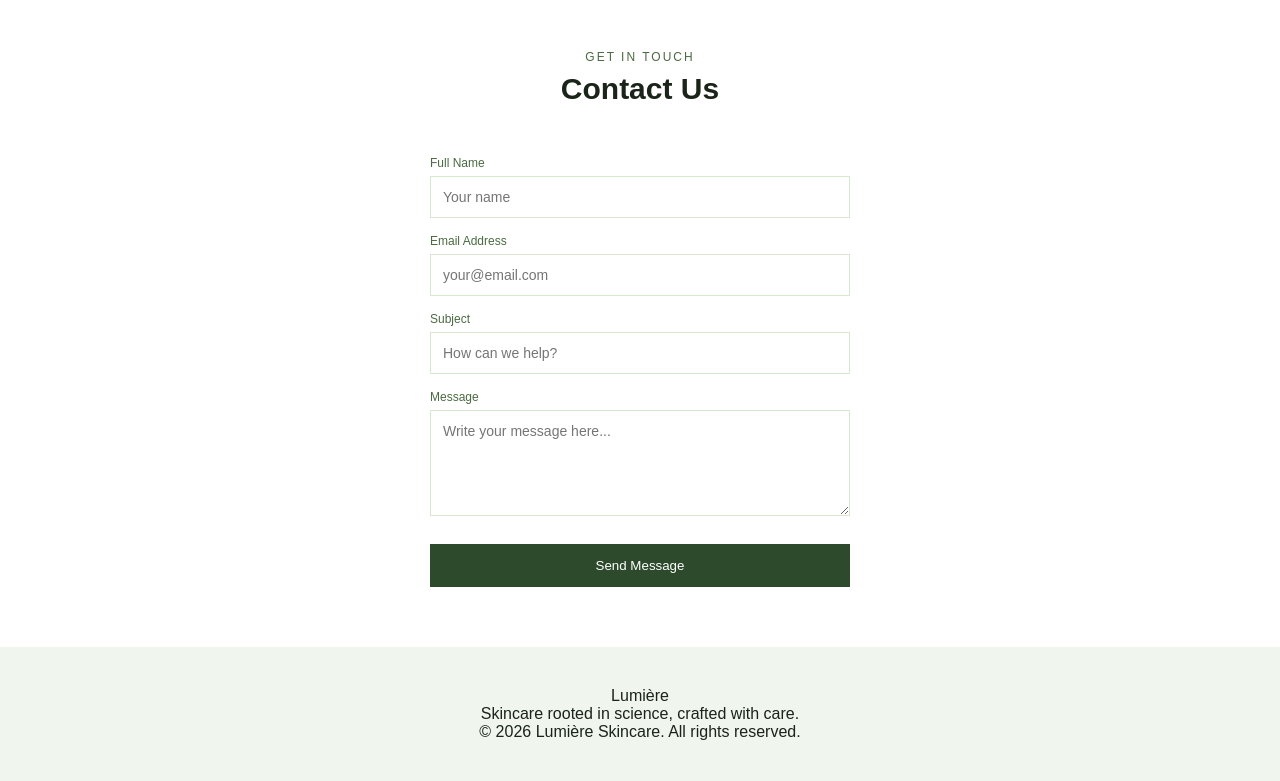
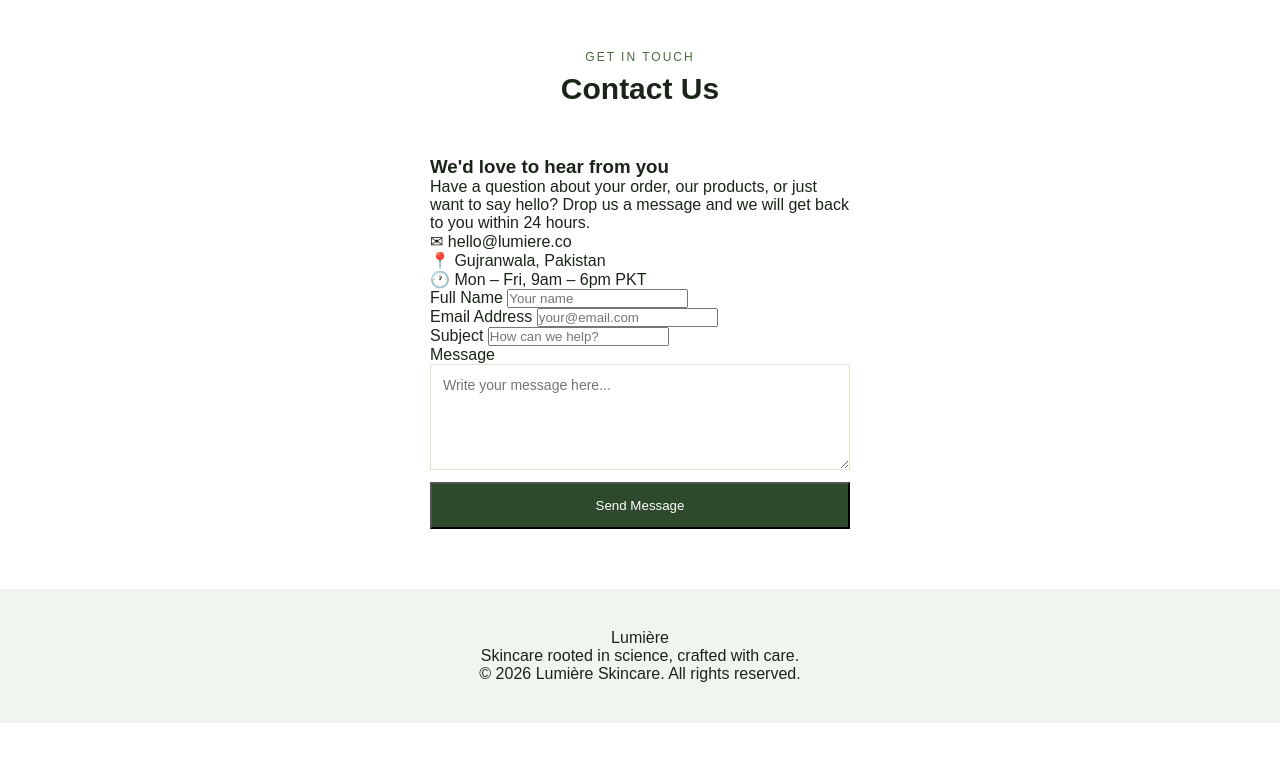
Before and after one commit to naziatareen788/lumiere_skincare, a Python web app: template templates/contact.html in a window 1280 px wide. Shown: the part 68-849 px from the top of the page. After the commit the page ends 791 px from the top, so only its background shows below. Run offline with Jinja, Linux system fonts and the light colour scheme; the template is opened without the code that fills it, so the values that code supplies are empty.

Commit message:
Completed about, FAQ, and contact pages with content updates

```diff
--- a/templates/contact.html
+++ b/templates/contact.html
@@ -4,28 +4,53 @@
 <section class="page-header">
     <p class="sec-label">Get In Touch</p>
     <h1 class="page-title">Contact Us</h1>
+    <div class="sec-line"></div>
 </section>
 
 <section class="contact-page">
-    <form id="contactForm">
-        <div class="auth-field">
+    <div class="contact-grid">
+
+        <div class="contact-info">
+            <h3 class="contact-heading">We'd love to hear from you</h3>
+            <p class="contact-para">Have a question about your order, our products, or just want to say hello? Drop us a message and we will get back to you within 24 hours.</p>
+
+            <div class="contact-details">
+                <div class="contact-item">
+                    <span class="contact-icon">✉</span>
+                    <span>hello@lumiere.co</span>
+                </div>
+                <div class="contact-item">
+                    <span class="contact-icon">📍</span>
+                    <span>Gujranwala, Pakistan</span>
+                </div>
+                <div class="contact-item">
+                    <span class="contact-icon">🕐</span>
+                    <span>Mon – Fri, 9am – 6pm PKT</span>
+                </div>
+            </div>
+        </div>
+
+        <div class="contact-form-box">
+            <div class="contact-field">
                 <label>Full Name</label>
-            <input type="text" name="name" placeholder="Your name">
+                <input type="text" placeholder="Your name">
             </div>
-        <div class="auth-field">
+            <div class="contact-field">
                 <label>Email Address</label>
-            <input type="email" name="email" placeholder="your@email.com">
+                <input type="email" placeholder="your@email.com">
             </div>
-        <div class="auth-field">
+            <div class="contact-field">
                 <label>Subject</label>
-            <input type="text" name="subject" placeholder="How can we help?">
+                <input type="text" placeholder="How can we help?">
             </div>
-        <div class="auth-field">
+            <div class="contact-field">
                 <label>Message</label>
-            <textarea name="message" rows="5" placeholder="Write your message here..."></textarea>
+                <textarea rows="5" placeholder="Write your message here..."></textarea>
             </div>
-        <button type="submit" class="btn-dark auth-btn">Send Message</button>
-    </form>
+            <button class="btn-dark" style="width:100%;margin-top:8px;">Send Message</button>
+        </div>
+
+    </div>
 </section>
 
 {% endblock %}
```
Also changed, not shown: templates/about.html (+25 -4 lines), templates/faq.html (+33 -13 lines). Lines whose indentation alone changed are shown as unchanged.
